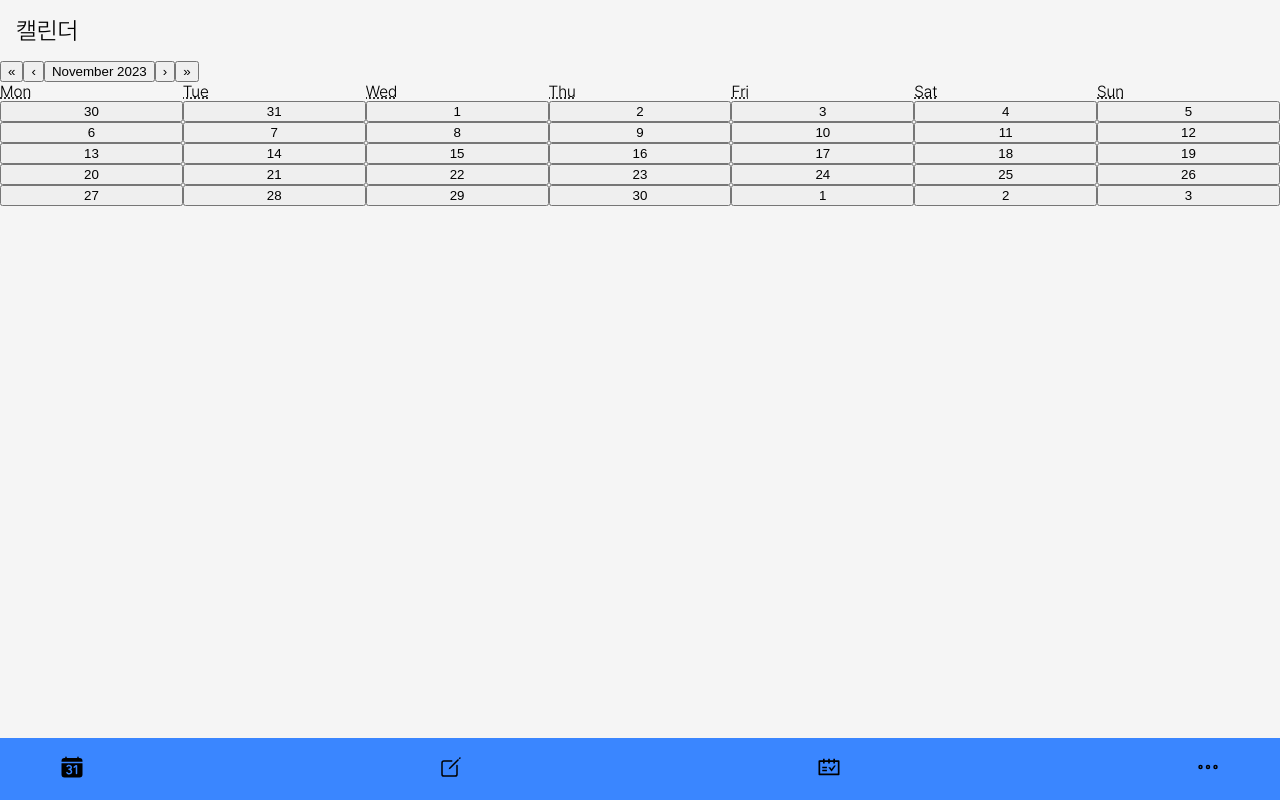
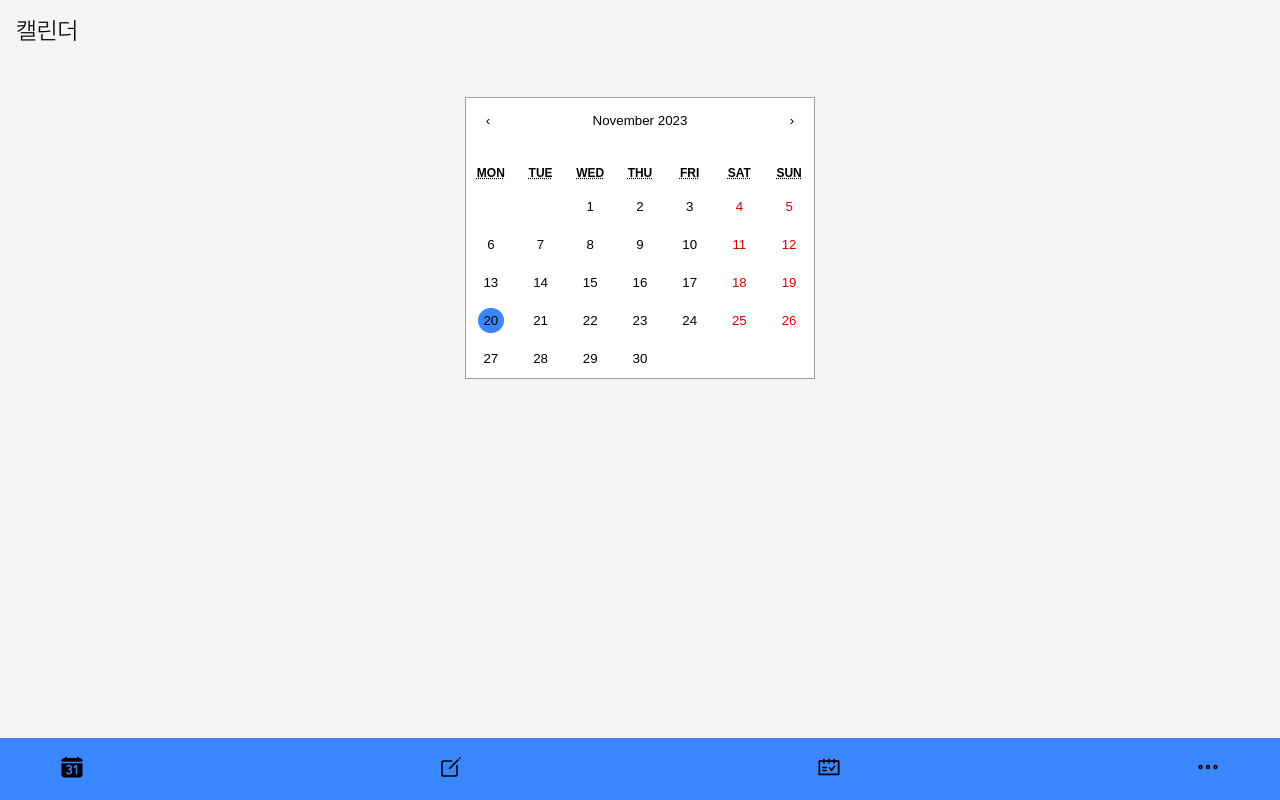
Before and after one commit to smart-calander-assistant/FE, a React (Create React App) app: page /calendar in a window 1280 px wide. Built offline with nearby package versions, Linux system fonts and the light colour scheme.

Commit message:
feat: Calendar 기능 구현

```diff
--- a/package.json
+++ b/package.json
@@ -7,6 +7,7 @@
     "@testing-library/react": "^13.4.0",
     "@testing-library/user-event": "^13.5.0",
     "axios": "^1.5.1",
+    "moment": "^2.29.4",
     "react": "^18.2.0",
     "react-calendar": "^4.6.0",
     "react-dom": "^18.2.0",
--- a/src/pages/Calendar.js
+++ b/src/pages/Calendar.js
@@ -1,9 +1,11 @@
-import React, { useState } from 'react'
+import React, {useState} from 'react'
 import Footer from '../component/Footer'
 import styled from 'styled-components'
 import Header from '../component/Header'
 import CalendarLib from 'react-calendar';
 import './Calendar.css'
+import 'react-calendar/dist/Calendar.css';
+import moment from 'moment';
 
 export default function Calendar() {
     const [value, onChange] = useState(new Date());
@@ -12,10 +14,22 @@ export default function Calendar() {
         <RootContainer>
             <Header label={'캘린더'}/>
             <ContentWrapper>
-                    <CalendarLib onChange={onChange} value={value}/>
-                        {/* {moment(value).format("YYYY년 MM월 DD일")}  */}
+                <CalendarContainer>
+                    <div className="Calendar__container">
+                        <div className="Calendar__container__content">
+                            <CalendarLib
+                                onChange={onChange}
+                                value={value}
+                                next2Label={null}
+                                prev2Label={null}
+                                formatDay={(locale, date) => moment(date).format("D")}
+                                showNeighboringMonth={false}
+                            />
+                        </div>
+                    </div>
+                </CalendarContainer>
             </ContentWrapper>
-            <Footer label={'calendar'} />
+            <Footer label={'calendar'}/>
         </RootContainer>
     )
 }
@@ -38,11 +52,81 @@ const ContentWrapper = styled.div`
   &::-webkit-scrollbar {
     width: 5px;
   }
+
   /* &::-webkit-scrollbar-thumb {
       background-color: gray;
       border-radius: 1rem;
   } */
+
   &::-webkit-scrollbar-track {
     background-color: white;
   }
+`
+const CalendarContainer = styled.div`
+  /*  body {
+      height: 100%;
+    }
+
+    body {
+      margin: 0;
+      font-family: Segoe UI, Tahoma, sans-serif;
+    }
+
+    .Calendar input,
+    .Calendar button {
+      font: inherit;
+    }*/
+
+  .Calendar__container {
+    display: flex;
+    flex-direction: row;
+    flex-wrap: wrap;
+    align-items: flex-start;
+    margin: 10px 0;
+    padding: 10px;
+  }
+
+  .Calendar__container > * > * {
+    margin: 10px;
+  }
+
+  .Calendar__container__content {
+    display: flex;
+    max-width: 100%;
+    flex-basis: 420px;
+    flex-direction: column;
+    flex-grow: 100;
+    align-items: stretch;
+    padding-top: 1em;
+  }
+
+  .Calendar__container__content .react-calendar {
+    margin: 0 auto;
+  }
+
+  .react-calendar__tile--now abbr {
+    background: yellow;
+    padding: 15%;
+    border-radius: 50%;
+  }
+
+  .react-calendar__tile--now {
+    background: white;
+  }
+
+  .react-calendar__tile--active abbr {
+    background: #3a86ff;
+    color: black;
+    padding: 15%;
+    border-radius: 50%;
+  }
+
+  .react-calendar__tile--active {
+    background: white;
+  }
+
+  .react-calendar__tile--active:enabled:focus,
+  .react-calendar__tile--active:enabled:hover {
+    background-color: white;
+  }
 `;
```
Also changed, not shown: 1 other file (tests, documents, lock files or other folders). Lines whose indentation alone changed are shown as unchanged.
